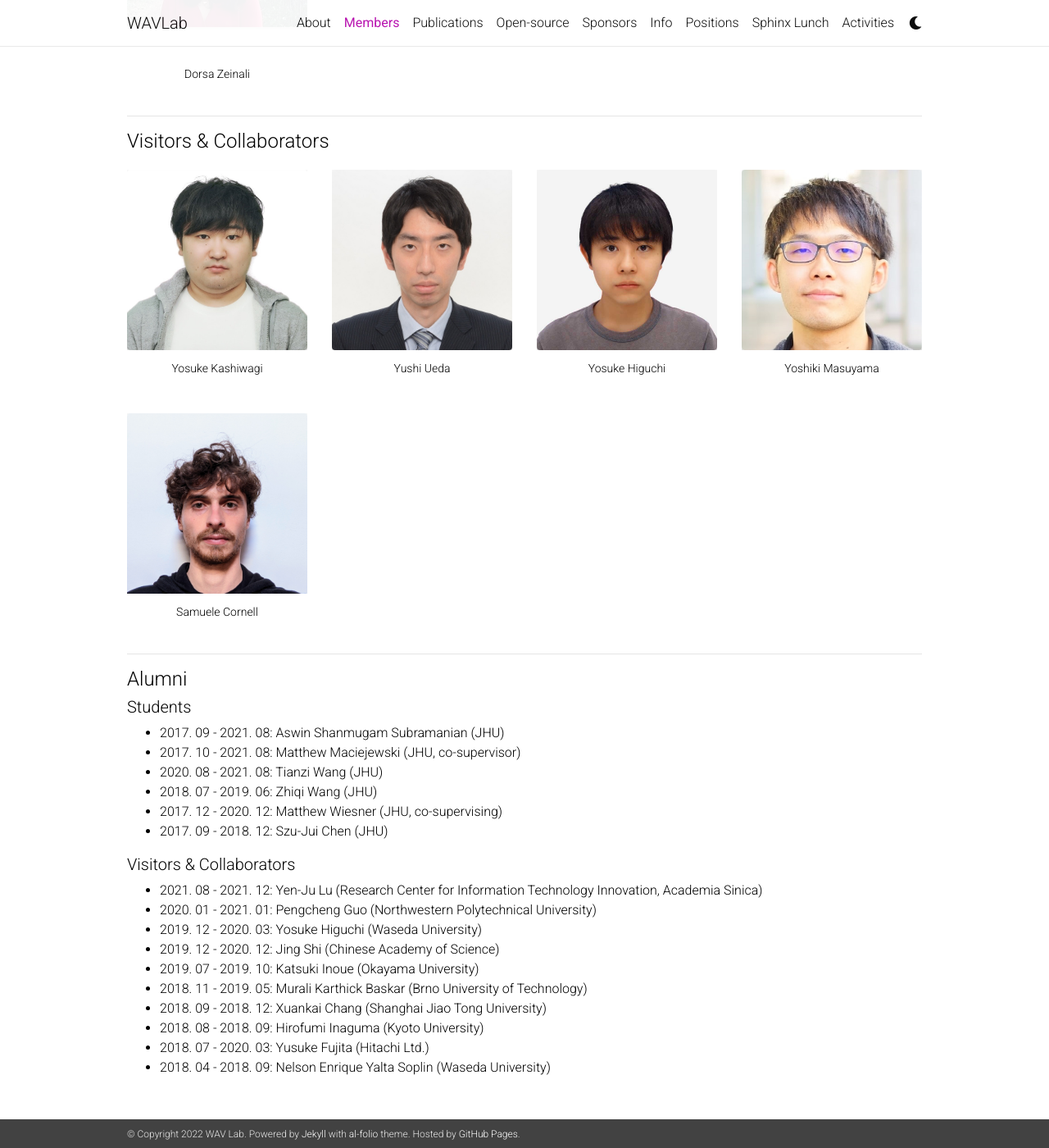
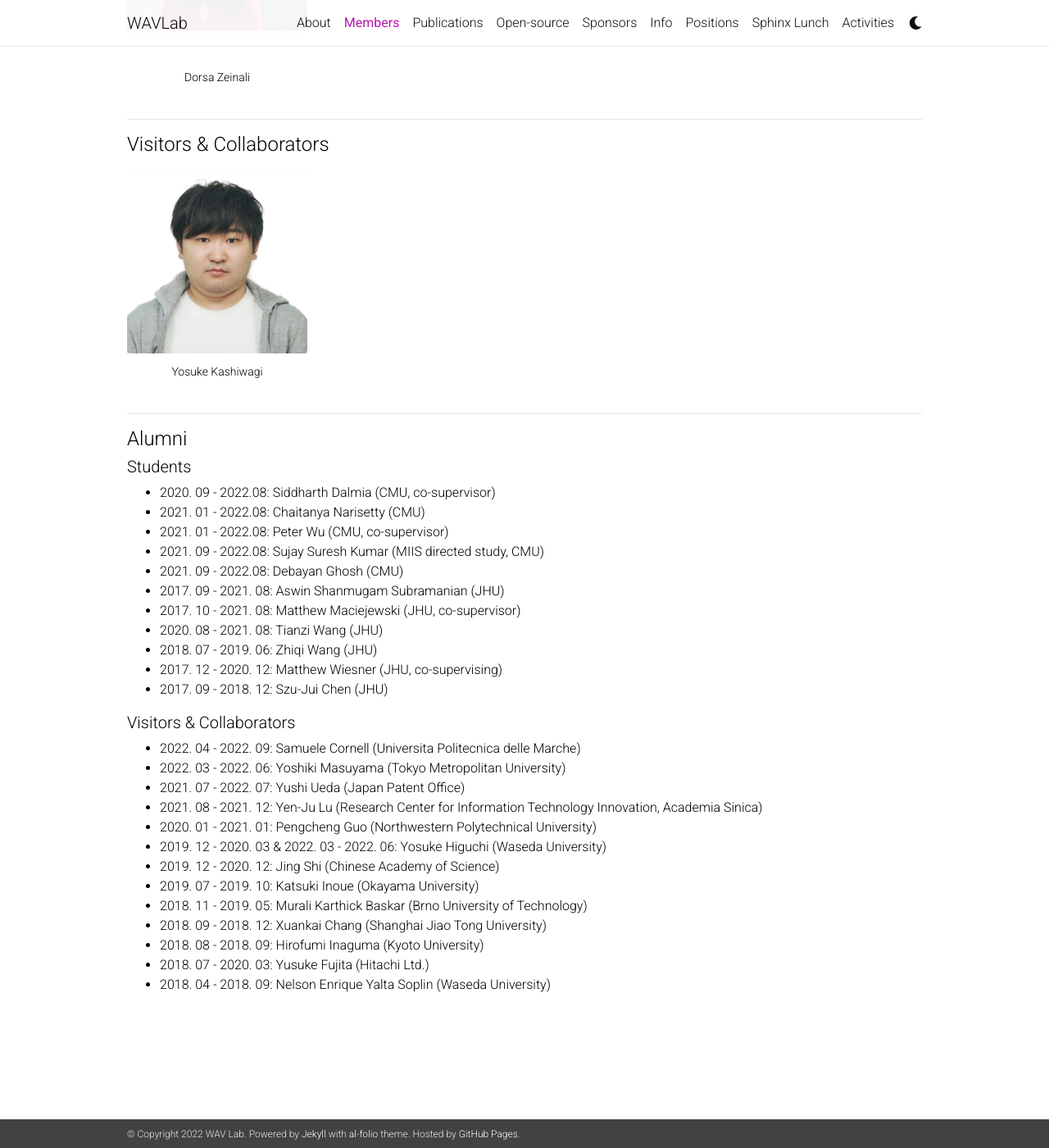
Before and after one commit to shinjiwlab/shinjiwlab.github.io, a Jekyll site: the page built from _pages/members.md, in a window 1280 px wide and 1400 px high, scrolled down 2406 px. Shown: the whole window at 82% size. Built offline with Jekyll 4.4.1, drawn with Linux system fonts in a browser that asks for light colours; nearby versions of some CDN libraries; a style sheet for code colours, icons or effects is not loaded; some of the changed text lies outside the part shown.

Commit message:
Update members for fall

```diff
--- a/_pages/members.md
+++ b/_pages/members.md
@@ -206,14 +206,6 @@
 #### PhD Students
 <div class="row mt-3">
     <div class="col-sm mt-3 mt-md-0">
-    <a href="https://www.cs.cmu.edu/~sdalmia">
-        <img class="img-fluid rounded z-depth-1" src="{{ site.baseurl }}/assets/img/sid.jpg">
-    </a>
-        <div class="caption">
-            Siddharth Dalmia (co-supervising)
-        </div>
-    </div>
-    <div class="col-sm mt-3 mt-md-0">
     <div class="square">
     <a href="https://www.xinjianl.com//">
         <img class="img-fluid rounded z-depth-1" src="{{ site.baseurl }}/assets/img/xinjianl.jpg">
@@ -238,8 +230,6 @@
             Brian Yan
         </div>
     </div>
-</div>
-<div class="row mt-3">
     <div class="col-sm mt-3 mt-md-0">
         <a href="http://shijt.site/">
             <img class="img-fluid rounded z-depth-1" src="{{ site.baseurl }}/assets/img/jiatong.jpg">
@@ -248,6 +238,8 @@
             Jiatong Shi
         </div>
     </div>
+</div>
+<div class="row mt-3">
     <div class="col-sm mt-3 mt-md-0">
 	<div class="square">
 	    <a href="https://pyf98.github.io/">
@@ -274,36 +266,37 @@
             Muqiao Yang (co-supervising)
         </div>
     </div>
-</div>
-<hr />
-
-#### Master Students
-<div class="row mt-3">
-    <div class="col-sm mt-3 mt-md-0">
-        <a href="http://www.cs.cmu.edu/~peterw1/">
-            <img class="img-fluid rounded z-depth-1" src="{{ site.baseurl }}/assets/img/peter.jpg">
-        </a>
-        <div class="caption">
-            Peter Wu (co-supervising)
-        </div>
-    </div>
-    <div class="col-sm mt-3 mt-md-0">
-        <a href="https://www.lti.cs.cmu.edu/people/222227189/chaitanya-narisetty">
-            <img class="img-fluid rounded z-depth-1" src="{{ site.baseurl }}/assets/img/chaitanya.jpg">
-        </a>
-        <div class="caption">
-            Chaitanya Narisetty
-        </div>
-    </div>
     <div class="col-sm mt-3 mt-md-0">
         <div class="square">
         <a href="https://www.linkedin.com/in/arora-sid/">
             <img class="img-fluid rounded z-depth-1" src="{{ site.baseurl }}/assets/img/sarora.jpg">
         </a></div>
         <div class="caption">
-            Siddhant Arora (co-supervising)
+            Siddhant Arora
         </div>
     </div>
+</div>
+<div class="row mt-3">
+    <div class="col-sm mt-1 mt-md-1">
+        <div class="square">
+        <a href="https://shinjiwlab.github.io/members/">
+            <img class="img-fluid rounded z-depth-1" src="{{ site.baseurl }}/assets/img/12.jpg">
+        </a></div>
+        <div class="caption">
+            Li-wei Chen
+        </div>
+    </div>
+    <div class="col-sm mt-3 mt-md-0">
+    </div>
+    <div class="col-sm mt-3 mt-md-0">
+    </div>
+    <div class="col-sm mt-3 mt-md-0">
+    </div>
+</div>
+<hr />
+
+#### Master Students
+<div class="row mt-3">
     <div class="col-sm mt-3 mt-md-0">
 	<div class="square">
         <a href="https://www.linkedin.com/in/dan-berrebbi-254843169/">
@@ -311,16 +304,6 @@
         </a></div>
         <div class="caption">
             Dan Berrebbi
-        </div>
-    </div>
-</div>
-<div class="row mt-3">
-    <div class="col-sm mt-3 mt-md-0">
-        <a href="https://sujayskumar.com/">
-            <img class="img-fluid rounded z-depth-1" src="{{ site.baseurl }}/assets/img/sujay.jpg">
-        </a>
-        <div class="caption">
-            Sujay Suresh Kumar
         </div>
     </div>
     <div class="col-sm mt-3 mt-md-0">
@@ -331,19 +314,13 @@
         <div class="caption">
             Karthik Ganesan
         </div>
-        </div>
-        <div class="col-sm mt-3 mt-md-0">
-        <div class="square">
-        <a href="https://www.linkedin.com/in/debayan-ghosh-74170010a/">
-            <img class="img-fluid rounded z-depth-1" src="{{ site.baseurl }}/assets/img/debayan_ghosh.JPG">
-	</a></div>
-        <div class="caption">
-            Debayan Ghosh
-        </div>
+    </div>
+    <div class="col-sm mt-3 mt-md-0">
     </div>
     <div class="col-sm mt-3 mt-md-0">
     </div>
 </div>
+
 <hr />
 
 #### Undergraduate Students
@@ -377,57 +354,25 @@
             Yosuke Kashiwagi
         </div>
     </div>
-    <div class="col-sm mt-1 mt-md-1">
-        <div class="square">
-        <a href="https://shinjiwlab.github.io/members/">
-            <img class="img-fluid rounded z-depth-1" src="{{ site.baseurl }}/assets/img/yushi.jpg">
-        </a></div>
-        <div class="caption">
-            Yushi Ueda
-        </div>
-    </div>
-    <div class="col-sm mt-1 mt-md-1">
-        <div class="square">
-        <a href="https://yosukehiguchi.github.io/">
-            <img class="img-fluid rounded z-depth-1" src="{{ site.baseurl }}/assets/img/yosuke.jpg">
-        </a></div>
-        <div class="caption">
-            Yosuke Higuchi
-        </div>
-    </div>
-    <div class="col-sm mt-1 mt-md-1">
-        <div class="square">
-        <a href="https://sites.google.com/view/yoshiki-masuyama/">
-            <img class="img-fluid rounded z-depth-1" src="{{ site.baseurl }}/assets/img/yoshiki.jpg">
-        </a></div>
-        <div class="caption">
-            Yoshiki Masuyama
-        </div>
-    </div>
-</div>
-<div class="row mt-3">
-    <div class="col-sm mt-1 mt-md-1">
-        <div class="square">
-        <a href="https://github.com/popcornell">
-            <img class="img-fluid rounded z-depth-1" src="{{ site.baseurl }}/assets/img/samuele.jpg">
-        </a></div>
-        <div class="caption">
-            Samuele Cornell
-        </div>
-    </div>
-     <div class="col-sm mt-3 mt-md-0">
+    <div class="col-sm mt-3 mt-md-0">
     </div>
     <div class="col-sm mt-3 mt-md-0">
     </div>
     <div class="col-sm mt-3 mt-md-0">
     </div>
 </div>
+
 <hr />
 
 #### Alumni
 
 ##### Students
 <ul>
+<li>2020. 09 - 2022.08: Siddharth Dalmia (CMU, co-supervisor)</li>
+<li>2021. 01 - 2022.08: Chaitanya Narisetty (CMU)</li>
+<li>2021. 01 - 2022.08: Peter Wu (CMU, co-supervisor)</li>
+<li>2021. 09 - 2022.08: Sujay Suresh Kumar (MIIS directed study, CMU)</li>
+<li>2021. 09 - 2022.08: Debayan Ghosh (CMU)</li>
 <li>2017. 09 - 2021. 08: Aswin Shanmugam Subramanian (JHU)</li>
 <li>2017. 10 - 2021. 08: Matthew Maciejewski (JHU, co-supervisor)</li>
 <li>2020. 08 - 2021. 08: Tianzi Wang (JHU) </li>
@@ -438,9 +383,12 @@
 
 ##### Visitors & Collaborators
 <ul>
+<li>2022. 04 - 2022. 09: Samuele Cornell (Universita Politecnica delle Marche)</li>
+<li>2022. 03 - 2022. 06: Yoshiki Masuyama (Tokyo Metropolitan University)</li>
+<li>2021. 07 - 2022. 07: Yushi Ueda (Japan Patent Office)</li>
 <li>2021. 08 - 2021. 12: Yen-Ju Lu (Research Center for Information Technology Innovation, Academia Sinica)</li>
 <li>2020. 01 - 2021. 01: Pengcheng Guo (Northwestern Polytechnical University)</li>
-<li>2019. 12 - 2020. 03: Yosuke Higuchi (Waseda University)</li>
+<li>2019. 12 - 2020. 03 & 2022. 03 - 2022. 06: Yosuke Higuchi (Waseda University)</li>
 <li>2019. 12 - 2020. 12: Jing Shi (Chinese Academy of Science)</li>
 <li>2019. 07 - 2019. 10: Katsuki Inoue (Okayama University)</li>
 <li>2018. 11 - 2019. 05: Murali Karthick Baskar (Brno University of Technology)</li>
```
